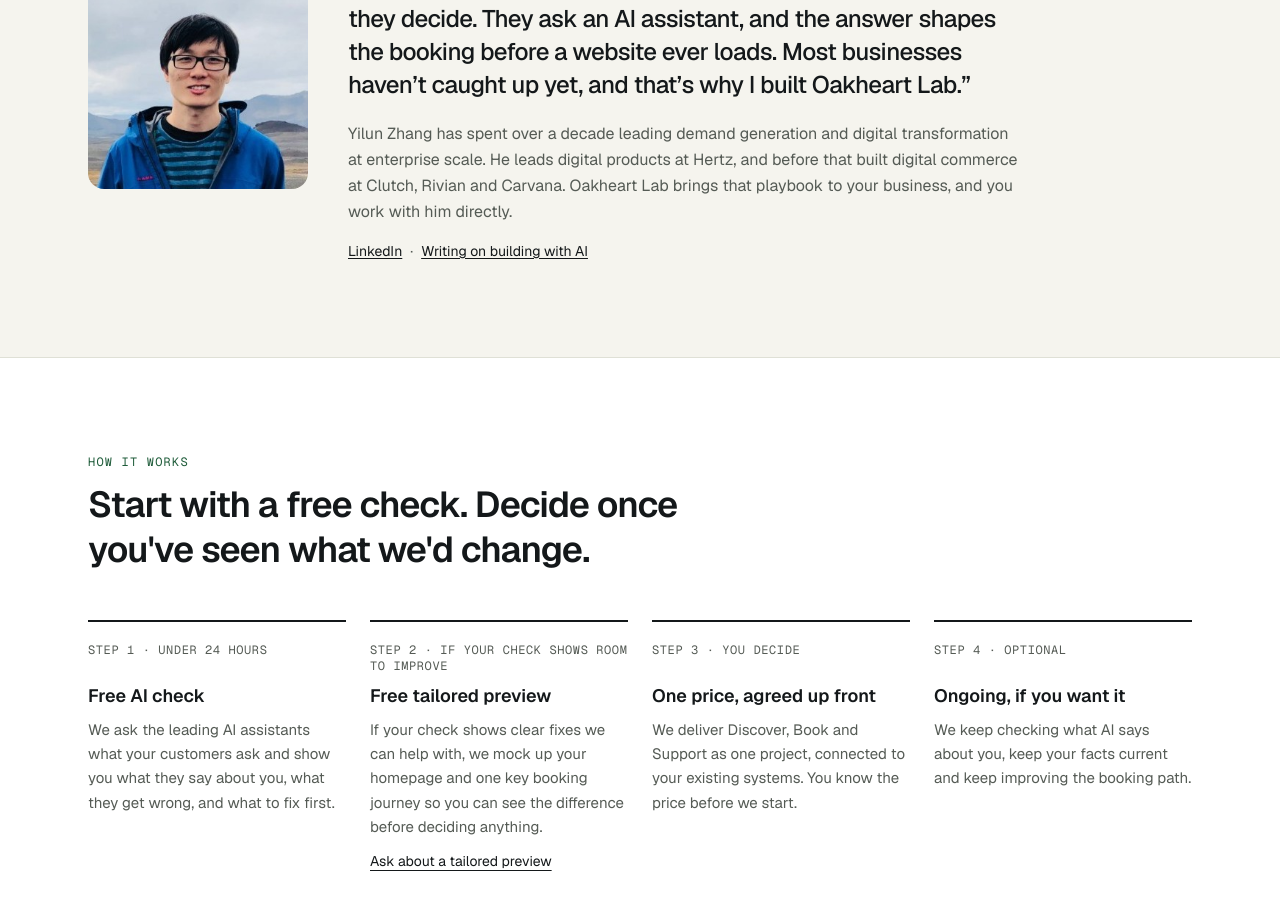
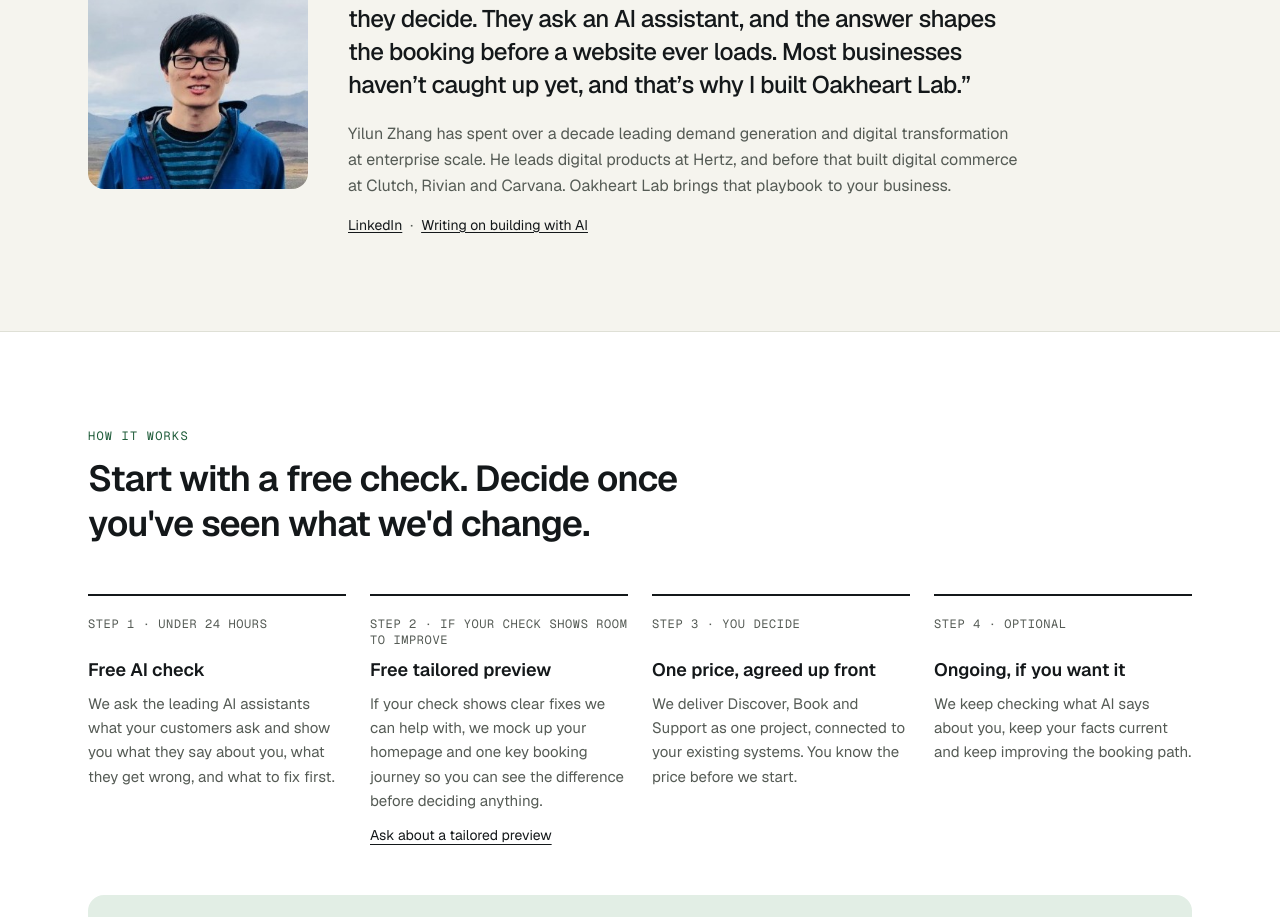
Before and after one commit to yilunzh/oakheart_lab, a Next.js app: page / in a window 1280 px wide. Shown: the part 3650-4567 px from the top of the page. Built offline with nearby package versions, Linux system fonts and the light colour scheme; no server answers.

Commit message:
Drop 'you work with him directly' from founder bio (owner request)
Co-Authored-By: Claude Opus 5.5 <noreply@anthropic.com>
Claude-Session: https://claude.ai/code/session_01AHcKTAc3qSRurbAiDUx7Z5

```diff
--- a/src/app/page.tsx
+++ b/src/app/page.tsx
@@ -207,7 +207,7 @@ export default function Home() {
               Yilun Zhang has spent over a decade leading demand generation and digital
               transformation at enterprise scale. He leads digital products at Hertz, and before
               that built digital commerce at Clutch, Rivian and Carvana. Oakheart Lab brings that
-              playbook to your business, and you work with him directly.
+              playbook to your business.
             </p>
             <p className="mt-4 text-sm">
               <a href={site.linkedin} className="underline underline-offset-2 hover:text-accent" rel="noopener">
```
Also changed, not shown: 1 other file (tests, documents, lock files or other folders).
